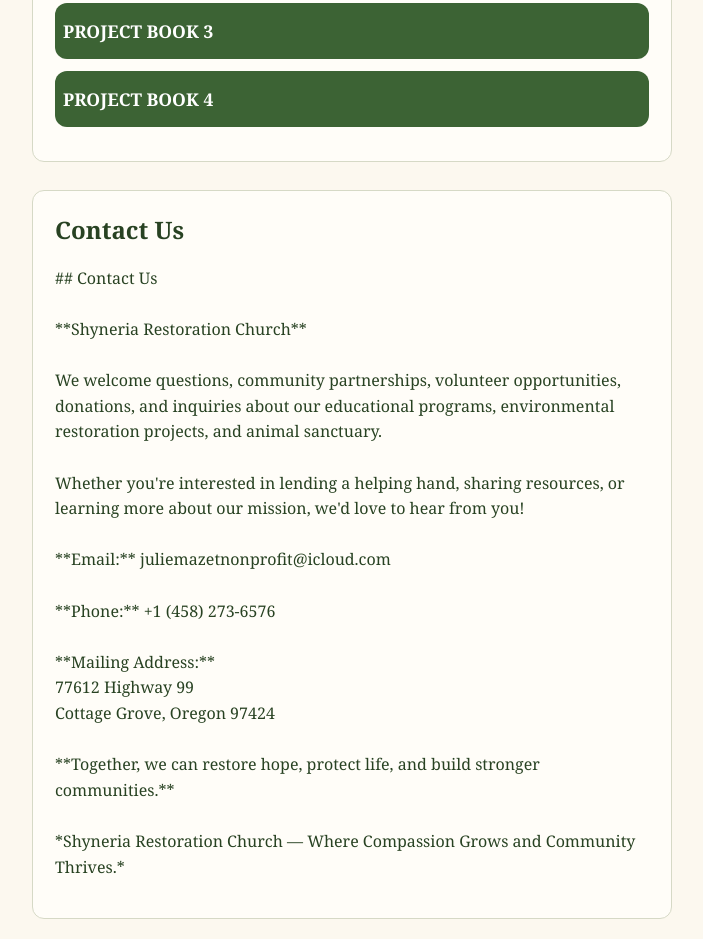
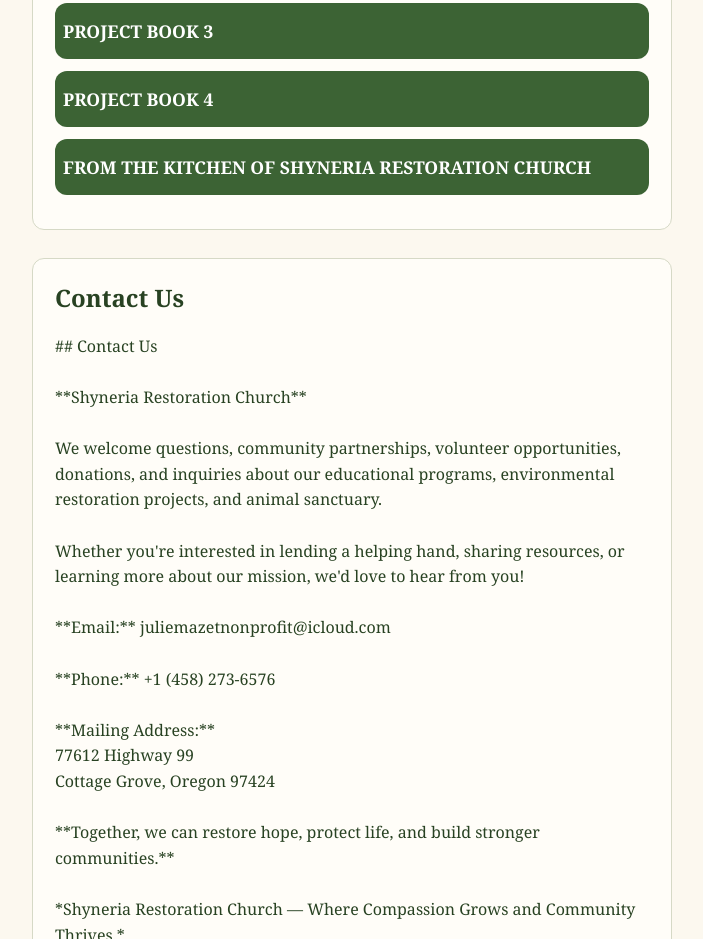
Before and after one commit to JULIEMCLEACH/shyneria-restoration-church, a plain HTML site: page index.html in a window 1280 px wide. Shown: the part 5805-6744 px from the top of the page, without its empty margins (288-991 px from the left). Drawn offline with Linux system fonts and the light colour scheme.

Commit message:
Update index.html

```diff
--- a/index.html
+++ b/index.html
@@ -171,6 +171,8 @@ nav{grid-template-columns:1fr}
 <a class="button" href="/ProjectBook3.pdf" target="_blank" rel="noopener">PROJECT BOOK 3</a>
 <a class="button" href="/ProjectBook4.pdf" target="_blank" rel="noopener">PROJECT BOOK 4</a>
 
+<a class="button" href="/From%20The%20Kitchen%20of%20Shyneria%20Restoration%20Church%20CookBook1.pdf" target="_blank" rel="noopener">FROM THE KITCHEN OF SHYNERIA RESTORATION CHURCH</a>
+
 </section>
 
 <section id="contact-us">
```
